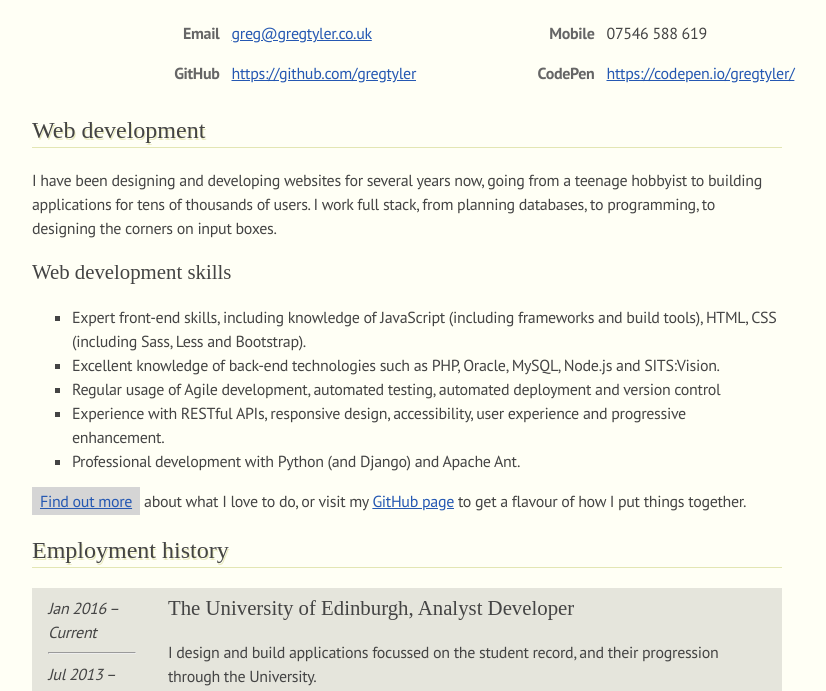
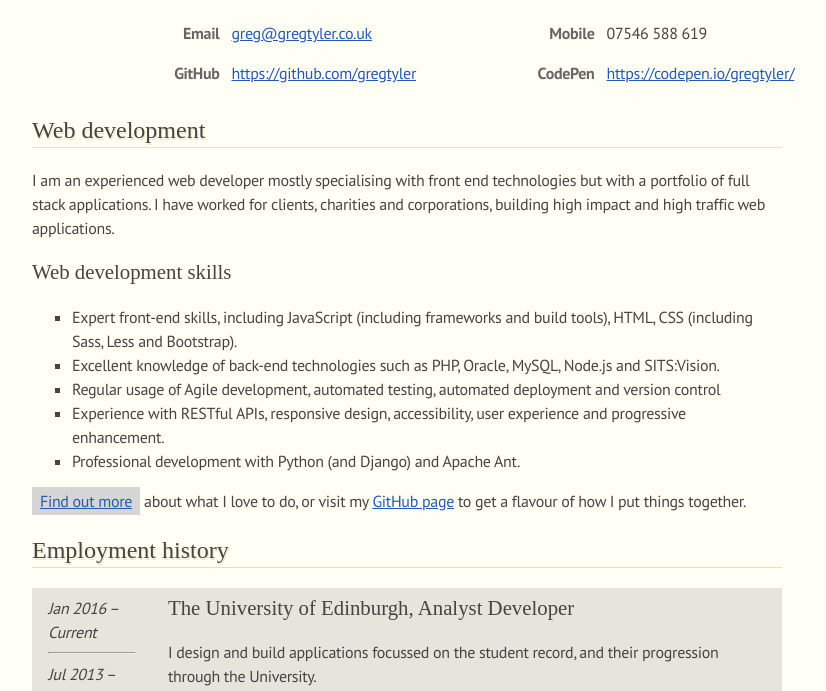
Before and after one commit to gregtyler/CV, a website: page src/index.html in a window 1280 px wide. Shown: the part 99-790 px from the top of the page, without its empty margins (233-1059 px from the left). Drawn offline with Linux system fonts and the light colour scheme; a web font is replaced by a local one.

Commit message:
Rewrite lede

```diff
--- a/src/index.html
+++ b/src/index.html
@@ -28,11 +28,11 @@
 
 
     <h2 id="dev">Web development</h2>
-    <p>I have been designing and developing websites for several years now, going from a teenage hobbyist to building applications for tens of thousands of users. I work full stack, from planning databases, to programming, to designing the corners on input boxes.</p>
+    <p>I am an experienced web developer mostly specialising with front end technologies but with a portfolio of full stack applications. I have worked for clients, charities and corporations, building high impact and high traffic web applications.</p>
 
     <h3>Web development skills</h3>
     <ul>
-      <li>Expert front-end skills, including knowledge of JavaScript (including frameworks and build tools), HTML, CSS (including Sass, Less and Bootstrap).
+      <li>Expert front-end skills, including JavaScript (including frameworks and build tools), HTML, CSS (including Sass, Less and Bootstrap).
       <li>Excellent knowledge of back-end technologies such as PHP, Oracle, MySQL, Node.js and SITS:Vision.
       <li>Regular usage of Agile development, automated testing, automated deployment and version control
       <li>Experience with RESTful APIs, responsive design, accessibility, user experience and progressive enhancement.
```
